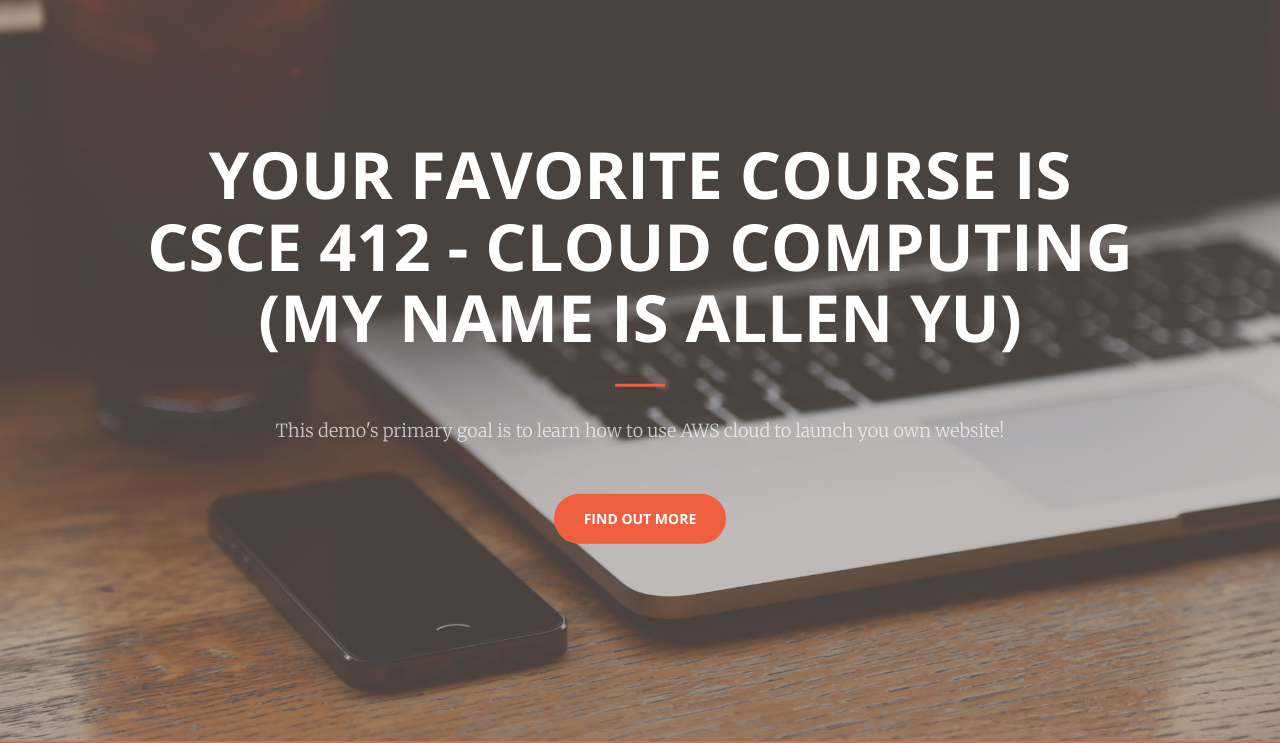
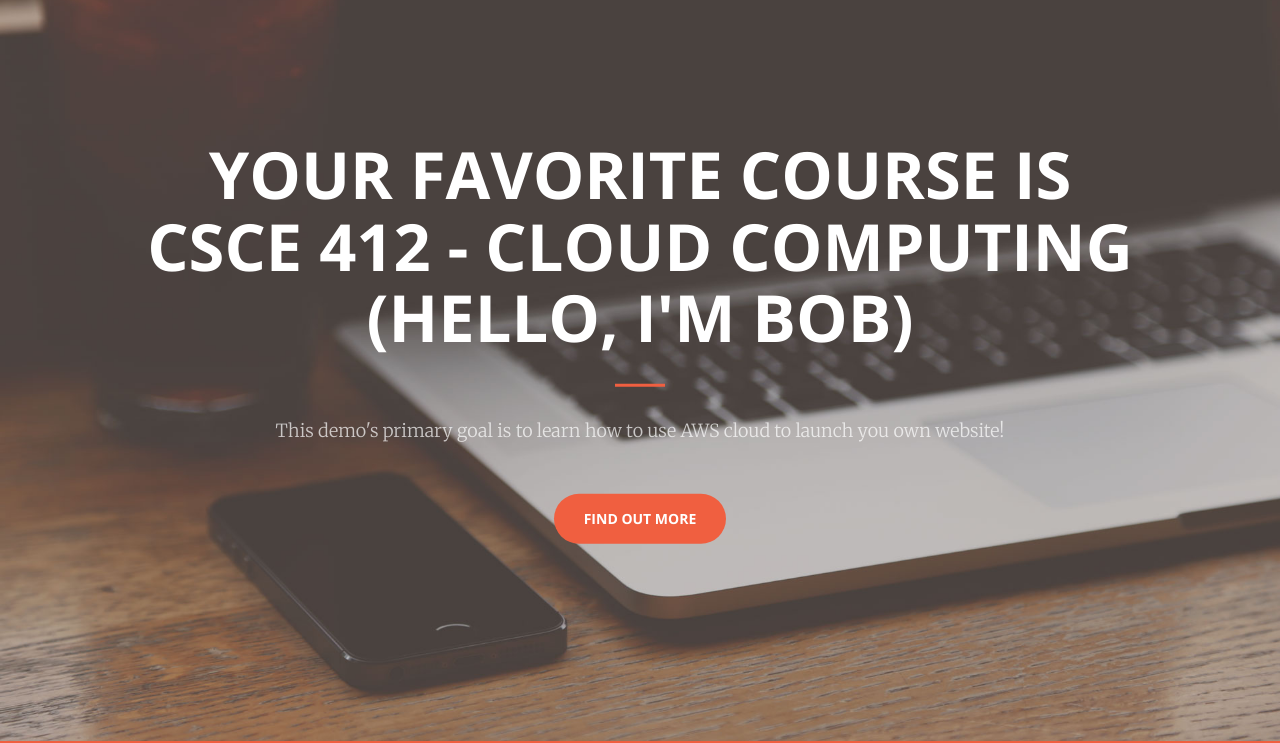
Before and after one commit to alleny2017/project-5, a plain HTML site: page index.html in a window 1280 px wide. Shown: the part 59-802 px from the top of the page. Drawn offline with nearby package versions, Linux system fonts and the light colour scheme.

Commit message:
Update index.html

```diff
--- a/index.html
+++ b/index.html
@@ -74,7 +74,7 @@
     <header>
         <div class="header-content">
             <div class="header-content-inner">
-                <h1>Your Favorite Course is CSCE 412 - Cloud Computing (My Name is Allen Yu)</h1>
+                <h1>Your Favorite Course is CSCE 412 - Cloud Computing (Hello, I'm Bob)</h1>
                 <hr>
                 <p>This demo's primary goal is to learn how to use AWS cloud to launch you own website!</p>
                 <a href="#about" class="btn btn-primary btn-xl page-scroll">Find Out More</a>
```
